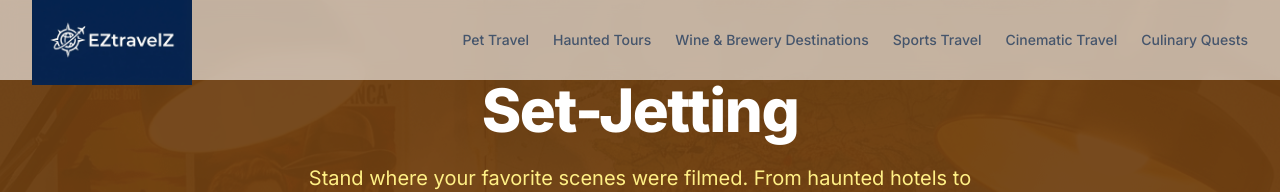
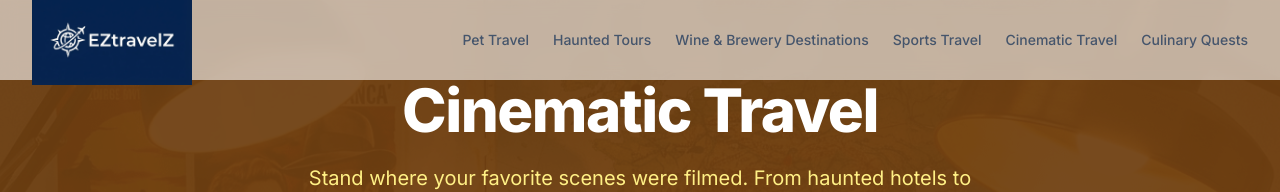
Before and after one commit to blakeo00/eztravelz, a Next.js app: page /cinematic-travel in a window 1280 px wide. Shown: the top 192 px of the page. Built offline with nearby package versions, Linux system fonts and the light colour scheme.

Commit message:
feat(cinematic-travel): update terminology from Set-Jetting to Cinematic Travel

```diff
--- a/src/app/cinematic-travel/page.tsx
+++ b/src/app/cinematic-travel/page.tsx
@@ -7,7 +7,7 @@ import { getCategoryWidgets } from "@/data/widgets";
 import type { Metadata } from "next";
 
 export const metadata: Metadata = {
-    title: "Set-Jetting: Cinematic Travel — EZtravelZ",
+    title: "Cinematic Travel — EZtravelZ",
     description: "Travel to the real locations behind your favorite films and TV shows. Curated guides for the cinematic traveler.",
 };
 
@@ -27,7 +27,7 @@ export default function CinematicTravelPage() {
                     {/* Hero section */}
                     <section className="bg-yellow-900/90 text-white py-20 px-4 text-center">
                         <h1 className="text-4xl md:text-5xl lg:text-6xl font-extrabold tracking-tight mb-6">
-                            Set-Jetting
+                            Cinematic Travel
                         </h1>
                         <p className="text-lg md:text-xl text-yellow-200 max-w-2xl mx-auto">
                             Stand where your favorite scenes were filmed. From haunted hotels to epic landscapes, these are the real places behind the reel magic.
```
